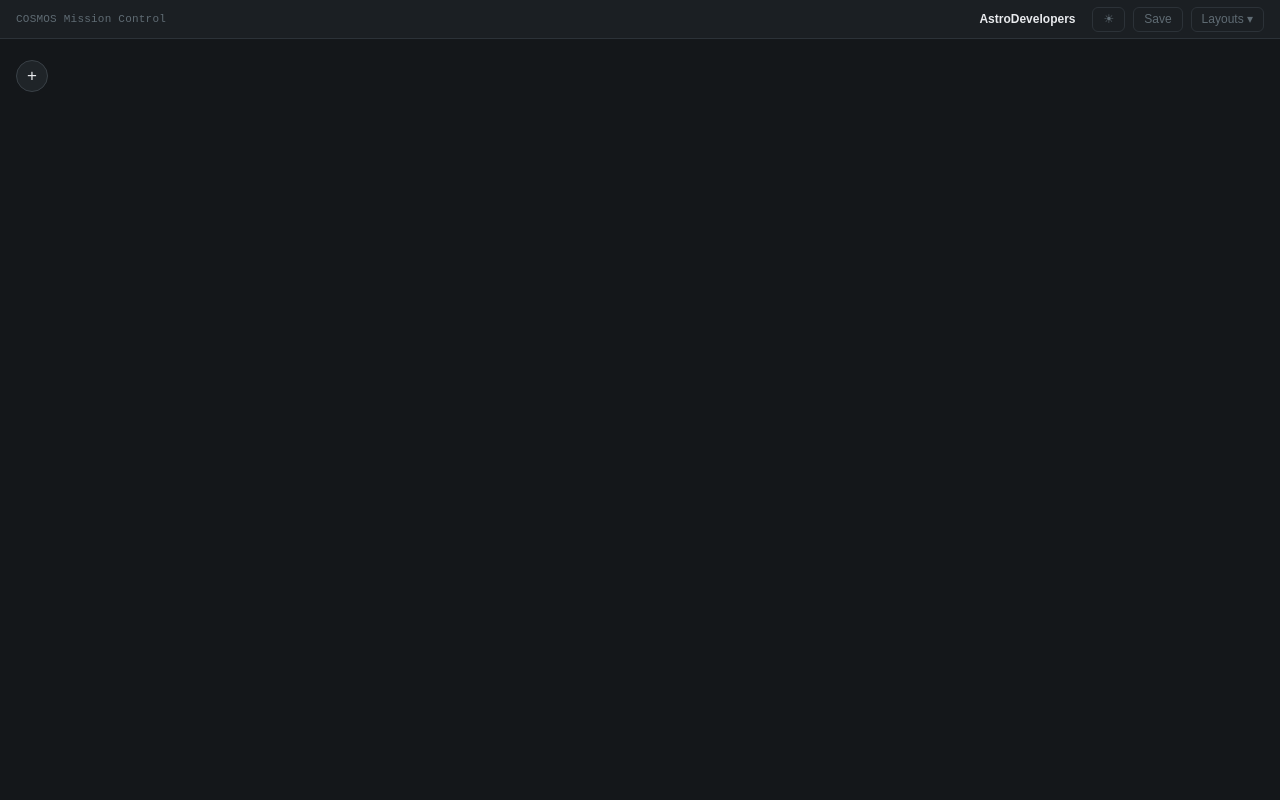
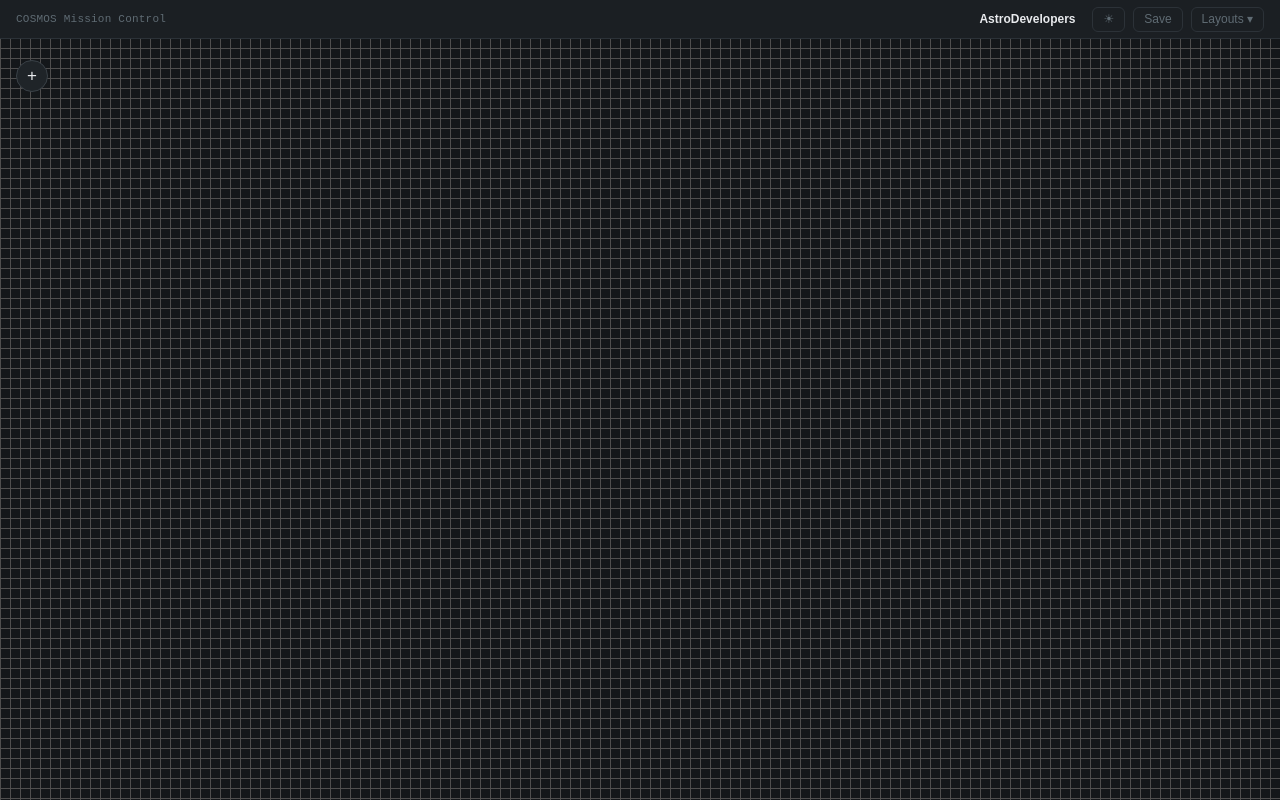
Before and after one commit to AGH-AstroDevelopers/COSMOS, a React (Vite) app in the folder src/frontend/: page / in a window 1280 px wide. Built offline with nearby package versions, Linux system fonts and the light colour scheme.

Commit message:
workspace ready for adding widgets with static grid (TODO add setting to cheanging settings of the grid and for turning it off)

```diff
--- a/src/frontend/src/App.tsx
+++ b/src/frontend/src/App.tsx
@@ -1,13 +1,20 @@
 import Topbar from "./components/topbar/Topbar";
 import SidePanel from "./components/sidebar/SidePanel";
+import Workspace from "./components/workspace/WidgetCanvas";
 import { useState } from "react";
 
 function App(){
   const[theme,setTheme] =useState("dark");
+  const [sidebarOpen, setSidebarOpen]=useState(false);
+
   return(
     <>
       <Topbar />
-      <SidePanel />
+      <SidePanel
+        sidebarOpen={sidebarOpen}
+        setSidebarOpen={setSidebarOpen}
+      />
+      <Workspace sidebarOpen={sidebarOpen}/>
     </>
   )
 }
--- a/src/frontend/src/components/sidebar/SidePanel.tsx
+++ b/src/frontend/src/components/sidebar/SidePanel.tsx
@@ -4,17 +4,21 @@ import WidgetTree from "./WidgetTree";
 import "./SidePanel.css";
 import { useState } from "react";
 
-function SidePanel(){
-    const [sidebarOpen, setSidebarOpen]=useState(false);
+type SidePanelProps = {
+    sidebarOpen: boolean;
+    setSidebarOpen: (value: boolean) => void;
+}
+
+function SidePanel(arg: SidePanelProps){
     const [search,setSearch] = useState("");
 
     return(
         <div>
-            <button className={`openBar ${sidebarOpen ? "open" : "closed"}`} onClick={()=> setSidebarOpen(!sidebarOpen)}>
-                {sidebarOpen ? "-" : "+"}
+            <button className={`openBar ${arg.sidebarOpen ? "open" : "closed"}`} onClick={()=> arg.setSidebarOpen(!arg.sidebarOpen)}>
+                {arg.sidebarOpen ? "-" : "+"}
             </button>
 
-            <aside className={`sidebarContent ${sidebarOpen ? "open" : "closed"}`}>
+            <aside className={`sidebarContent ${arg.sidebarOpen ? "open" : "closed"}`}>
                 <SearchBox search={search} setSearch={setSearch}/>
                 <WidgetTree search={search}/>
             </aside>
--- /dev/null
+++ b/src/frontend/src/components/workspace/WidgetCanvas.tsx
@@ -0,0 +1,14 @@
+import "./Workspace.css";
+
+type WorkspaceProps = {
+    sidebarOpen:boolean;
+};
+
+function Workspace(arg: WorkspaceProps){
+    return(
+        <main className={`workspace ${arg.sidebarOpen ? "open" : ""}`}>
+        </main>
+    );
+}
+
+export default Workspace;
--- /dev/null
+++ b/src/frontend/src/components/workspace/Workspace.css
@@ -0,0 +1,20 @@
+.workspace{
+    position: absolute;
+    top: 38px;
+    left: 0;
+
+    width: 100%;
+    height: calc(100vh - 38px);
+
+    background-image:
+        linear-gradient(#4f4e4e 1px, transparent 1px),
+        linear-gradient(90deg, #4f4e4e 1px, transparent 1px);
+    background-size: 10px 10px;
+
+    z-index: 1;
+    transition: width 0.25s ease, left 0.25s ease;
+}
+.workspace.open{
+    width: calc(100% - 280px);
+    left: 280px;
+}
```
